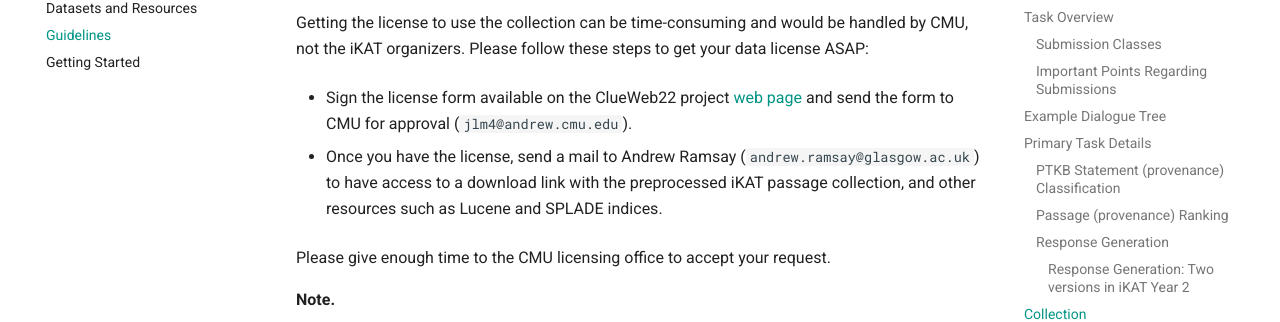
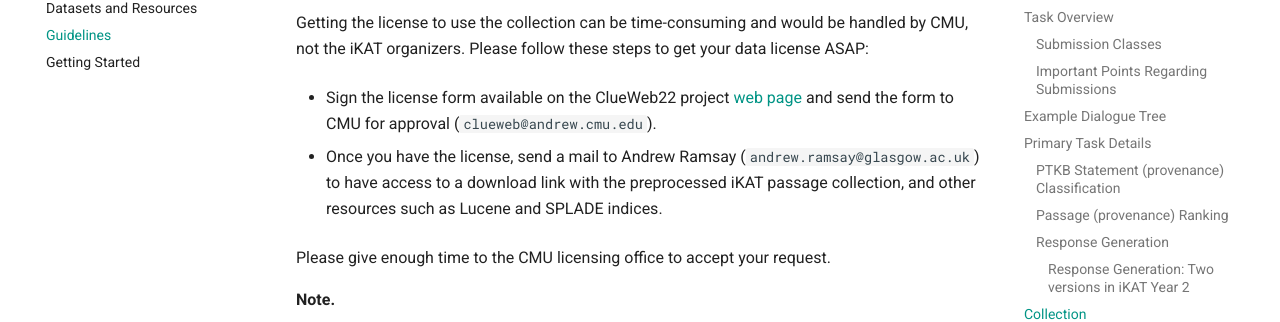
Before and after one commit to shubham526/trec-ikat-website, an MkDocs documentation site: the page built from docs/guidelines.md, in a window 1280 px wide and 900 px high, scrolled down 5905 px. Shown: the part 145-467 px from the top of the window. Built offline with MkDocs 1.6.1 and Material for MkDocs 9.7.7, drawn with Linux system fonts in a browser that asks for light colours.

Commit message:
Updated email for CMU contact.

```diff
--- a/docs/guidelines.md
+++ b/docs/guidelines.md
@@ -137,7 +137,7 @@ The text collection contains a subset of ClueWeb22B documents, prepared by the o
 
 Getting the license to use the collection can be time-consuming and would be handled by CMU, not the iKAT organizers. Please follow these steps to get your data license ASAP:
 
-- Sign the license form available on the ClueWeb22 project [web page](https://lemurproject.org/clueweb22/obtain.php) and send the form to CMU for approval (`jlm4@andrew.cmu.edu`).
+- Sign the license form available on the ClueWeb22 project [web page](https://lemurproject.org/clueweb22/obtain.php) and send the form to CMU for approval (`clueweb@andrew.cmu.edu`).
 
 - Once you have the license, send a mail to Andrew Ramsay (`andrew.ramsay@glasgow.ac.uk`) to have access to a download link with the preprocessed iKAT passage collection, and other resources such as Lucene and SPLADE indices.
 
```
